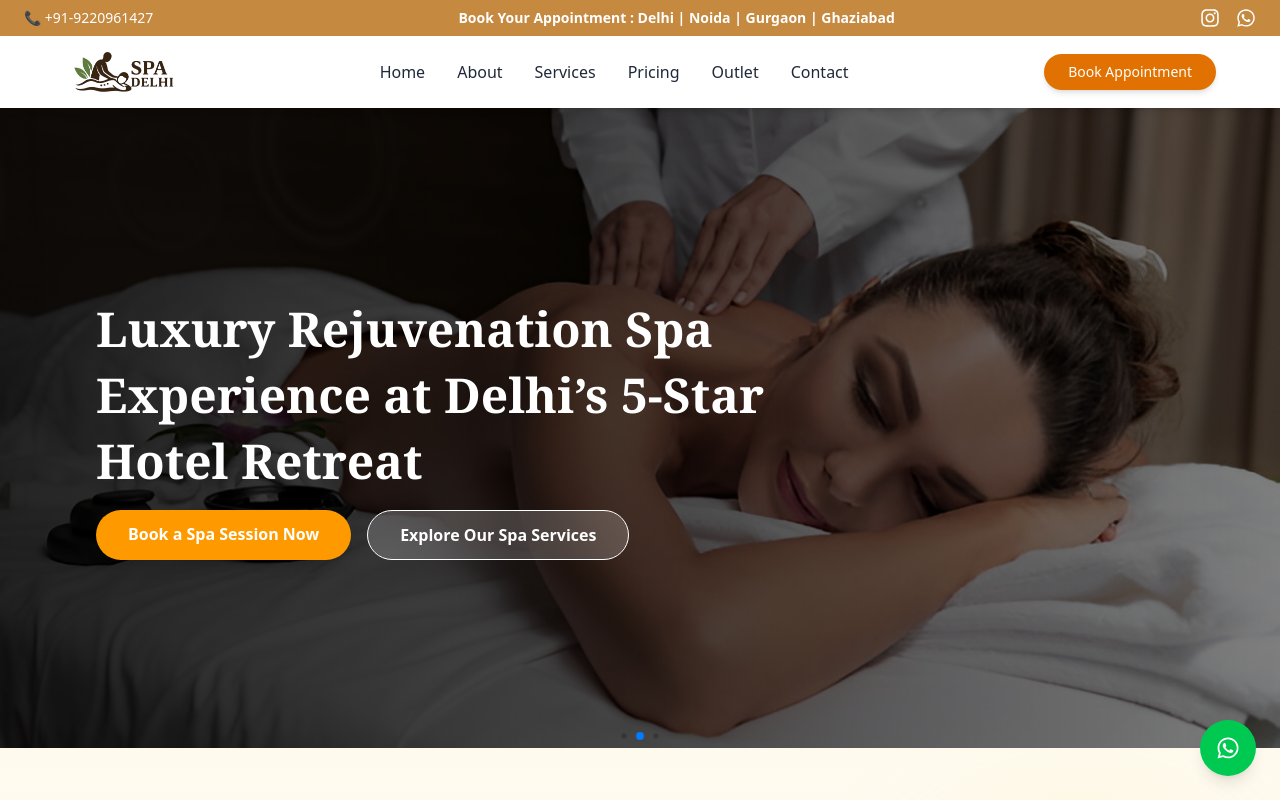
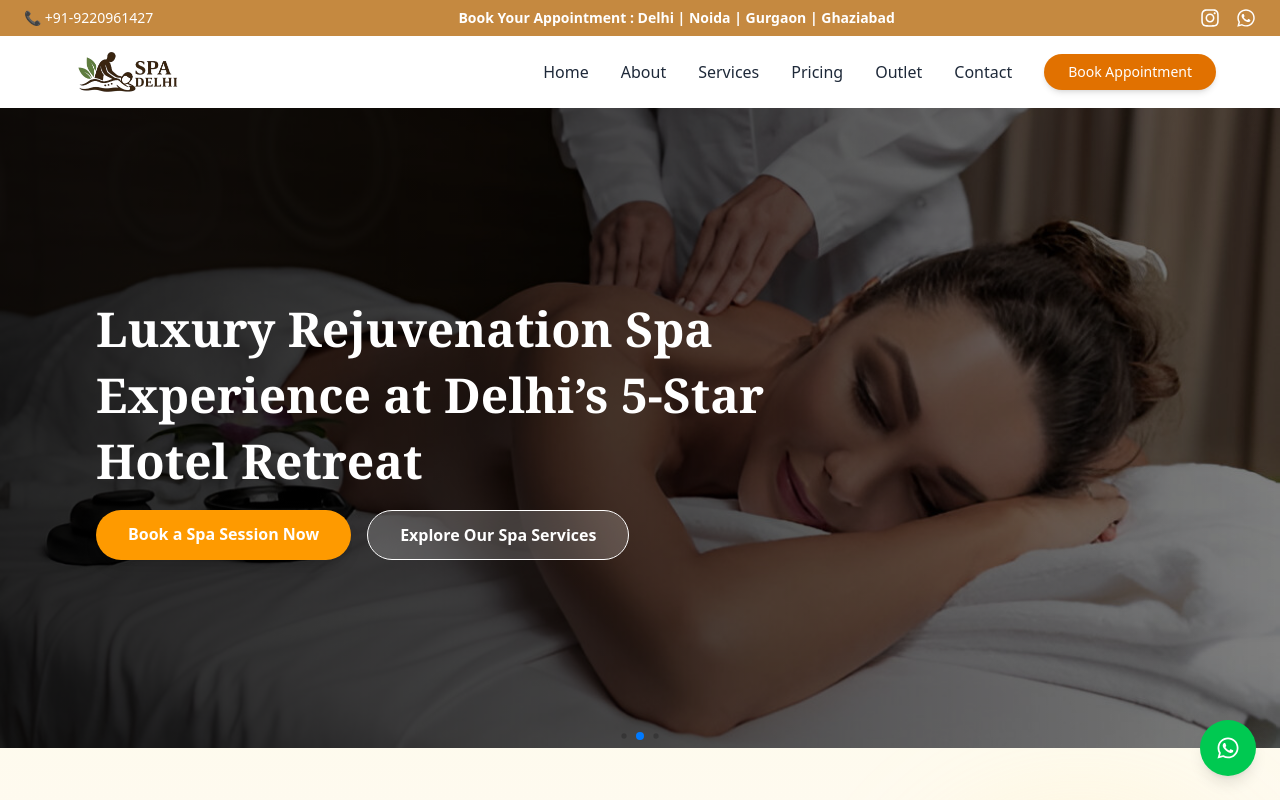
Before and after one commit to Prakash84/schoolsite, a Next.js app: page / in a window 1280 px wide. Shown: the top 800 px of the page. Built offline with nearby package versions, Linux system fonts and the light colour scheme.

Commit message:
Updated something

```diff
--- a/src/app/components/Navbar.jsx
+++ b/src/app/components/Navbar.jsx
@@ -8,53 +8,69 @@ import Image from "next/image";
 export default function Navbar() {
   const [isScrolled, setIsScrolled] = useState(false);
   const [isMenuOpen, setIsMenuOpen] = useState(false);
+  const [isServicesOpen, setIsServicesOpen] = useState(false);
+  const [isOutletOpen, setIsOutletOpen] = useState(false);
+  const [mobileServicesOpen, setMobileServicesOpen] = useState(false);
+  const [mobileOutletOpen, setMobileOutletOpen] = useState(false);
 
   useEffect(() => {
-    const handleScroll = () => {
-      setIsScrolled(window.scrollY > 50);
-    };
+    const handleScroll = () => setIsScrolled(window.scrollY > 50);
     window.addEventListener("scroll", handleScroll);
     return () => window.removeEventListener("scroll", handleScroll);
   }, []);
 
+  // Timeout for delayed close
+  let servicesTimeout, outletTimeout;
+
+  const handleServicesEnter = () => {
+    clearTimeout(servicesTimeout);
+    setIsServicesOpen(true);
+  };
+
+  const handleServicesLeave = () => {
+    servicesTimeout = setTimeout(() => setIsServicesOpen(false), 300);
+  };
+
+  const handleOutletEnter = () => {
+    clearTimeout(outletTimeout);
+    setIsOutletOpen(true);
+  };
+
+  const handleOutletLeave = () => {
+    outletTimeout = setTimeout(() => setIsOutletOpen(false), 300);
+  };
+
+  const servicesDropdown = [
+    { name: "Sandwich Massage", href: "/services/sandwich-massage" },
+    { name: "Couple Massage", href: "/services/couple-massage" },
+    { name: "B2B Massage", href: "/services/b2b-massage" },
+    { name: "Full Body Massage", href: "/services/full-body-massage" },
+    { name: "Hot Stone Massage", href: "/services/hot-stone-massage" },
+  ];
+
+  const outletDropdown = [
+    { name: "Aerocity", href: "/outlet/aerocity" },
+    { name: "Connaught Place", href: "/outlet/cp" },
+    { name: "Lajpat Nagar", href: "/outlet/lajpat-nagar" },
+    { name: "Paschim Vihar", href: "/outlet/paschim-vihar" },
+    { name: "Noida", href: "/outlet/noida" },
+  ];
+
   return (
     <>
       {/* Top Contact Bar */}
-      <div
-        className="hidden md:flex justify-between items-center text-sm text-white px-6 py-2 shadow-sm z-50"
-        style={{ backgroundColor: "#c58940" }}
-      >
-        <div>
+      <div className="hidden md:flex justify-between items-center text-sm text-white px-6 py-2 shadow-sm z-50" style={{ backgroundColor: "#c58940" }}>
         <p className="font-medium">📞 +91-9220961427</p>
-        </div>
-        <div className="text-center">
-          <p className="font-semibold">
-            Book Your Appointment : Delhi | Noida | Gurgaon | Ghaziabad
-          </p>
-        </div>
+        <p className="font-semibold">Book Your Appointment : Delhi | Noida | Gurgaon | Ghaziabad</p>
         <div className="flex items-center space-x-4">
-          <a
-            href="https://www.instagram.com/"
-            target="_blank"
-            rel="noopener noreferrer"
-            className="text-white hover:text-pink-200 transition"
-          >
-            <FaInstagram size={20} />
-          </a>
-          <a
-            href="http://wa.link/gt55qd"
-            target="_blank"
-            rel="noopener noreferrer"
-            className="text-white hover:text-green-300 transition"
-          >
-            <FaWhatsapp size={20} />
-          </a>
+          <a href="https://www.instagram.com/" target="_blank"><FaInstagram size={20} /></a>
+          <a href="http://wa.link/gt55qd" target="_blank"><FaWhatsapp size={20} /></a>
         </div>
       </div>
 
-      {/* Main Navbar */}
+      {/* Navbar */}
       <motion.nav
-        className={`w-full py-4 px-6 md:px-16 z-50 sticky top-0 bg-white shadow-md backdrop-blur-md transition-all duration-300 ${
+        className={`w-full py-4 px-6 md:px-16 sticky top-0 z-50 bg-white transition-all duration-300 ${
           isScrolled ? "shadow-lg" : ""
         }`}
         initial={{ y: -100 }}
@@ -62,47 +78,77 @@ export default function Navbar() {
         transition={{ duration: 0.5 }}
       >
         <div className="max-w-7xl mx-auto flex justify-between items-center">
-          {/* Logo Section */}
-          <motion.div
-            className="w-30 h-10 relative" // Increased width from w-40 to w-60
-            initial={{ opacity: 0 }}
-            animate={{ opacity: 1 }}
-            transition={{ delay: 0.2 }}
+          {/* Logo */}
+          <div className="w-32 h-10 relative">
+            <Image src="/images/spadelhilogo22.png" alt="Delhi Body Spa Logo" fill className="object-contain" />
+          </div>
+
+          {/* Desktop Navigation */}
+          <div className="hidden md:flex space-x-8 items-center">
+            <a href="/" className="font-medium text-gray-800 hover:text-amber-600 transition">Home</a>
+            <a href="/about" className="font-medium text-gray-800 hover:text-amber-600 transition">About</a>
+
+            {/* Services */}
+            <div
+              className="relative"
+              onMouseEnter={handleServicesEnter}
+              onMouseLeave={handleServicesLeave}
             >
-            <Image
-              src="/images/spadelhilogo22.png"
-              alt="Delhi Body Spa Logo"
-              fill
-              className="object-contain"
-              priority
-            />
-          </motion.div>
-
-
-          {/* Desktop Menu */}
-          <div className="hidden md:flex space-x-8">
-            {[
-              { name: "Home", href: "/" },
-              { name: "About", href: "/about" },
-              { name: "Services", href: "/Services" },
-              { name: "Pricing", href: "/pricing" },
-              { name: "Outlet", href: "/outlet" },
-              { name: "Contact", href: "/contact" },
-            ].map((item, i) => (
-              <motion.a
+              <button className="font-medium text-gray-800 hover:text-amber-600 transition">
+                Services
+              </button>
+              {isServicesOpen && (
+                <div className="absolute left-0 mt-2 w-56 bg-white shadow-xl rounded-xl z-50 py-2">
+                  {servicesDropdown.map((item) => (
+                    <a
                       key={item.name}
                       href={item.href}
-                className="font-medium text-gray-800 hover:text-amber-600 transition-colors"
-                initial={{ opacity: 0, y: -10 }}
-                animate={{ opacity: 1, y: 0 }}
-                transition={{ delay: 0.2 + i * 0.1 }}
+                      className="block px-5 py-2 text-[15px] font-medium text-gray-800 hover:bg-amber-100 transition"
                     >
                       {item.name}
-              </motion.a>
+                    </a>
                   ))}
                 </div>
+              )}
+            </div>
 
-          {/* Mobile Menu Toggle */}
+            <a href="/pricing" className="font-medium text-gray-800 hover:text-amber-600 transition">Pricing</a>
+
+            {/* Outlet */}
+            <div
+              className="relative"
+              onMouseEnter={handleOutletEnter}
+              onMouseLeave={handleOutletLeave}
+            >
+              <button className="font-medium text-gray-800 hover:text-amber-600 transition">
+                Outlet
+              </button>
+              {isOutletOpen && (
+                <div className="absolute left-0 mt-2 w-56 bg-white shadow-xl rounded-xl z-50 py-2">
+                  {outletDropdown.map((item) => (
+                    <a
+                      key={item.name}
+                      href={item.href}
+                      className="block px-5 py-2 text-[15px] font-medium text-gray-800 hover:bg-amber-100 transition"
+                    >
+                      {item.name}
+                    </a>
+                  ))}
+                </div>
+              )}
+            </div>
+
+            <a href="/contact" className="font-medium text-gray-800 hover:text-amber-600 transition">Contact</a>
+
+            <a
+              href="https://api.whatsapp.com/send?phone=919211059033"
+              className="bg-amber-600 text-white px-6 py-2 rounded-full font-medium text-sm hover:bg-amber-700 transition shadow-md"
+            >
+              Book Appointment
+            </a>
+          </div>
+
+          {/* Mobile Toggle */}
           <div className="md:hidden">
             <button
               onClick={() => setIsMenuOpen(!isMenuOpen)}
@@ -111,42 +157,67 @@ export default function Navbar() {
               ☰
             </button>
           </div>
-
-          {/* Appointment Button */}
-          <motion.a
-            href="https://api.whatsapp.com/send?phone=918860788415"
-            className="hidden md:inline-block bg-amber-600 text-white px-6 py-2 rounded-full font-medium text-sm hover:bg-amber-700 transition-all duration-300 shadow-md"
-            initial={{ opacity: 0 }}
-            animate={{ opacity: 1 }}
-            transition={{ delay: 0.5 }}
-            whileHover={{ scale: 1.05 }}
-          >
-            Book Appointment
-          </motion.a>
         </div>
 
-        {/* Mobile Dropdown Menu */}
+        {/* Mobile Menu */}
         {isMenuOpen && (
           <div className="md:hidden mt-4 space-y-4">
-            {[
-              { name: "Home", href: "/" },
-              { name: "About", href: "/about" },
-              { name: "Services", href: "/services" },
-              { name: "Pricing", href: "/pricing" },
-              { name: "Outlet", href: "/outlet" },
-              { name: "Contact", href: "/contact" },
-            ].map((item) => (
+            <a href="/" className="block text-gray-800 hover:text-amber-600">Home</a>
+            <a href="/about" className="block text-gray-800 hover:text-amber-600">About</a>
+
+            {/* Mobile Services */}
+            <div>
+              <button
+                onClick={() => setMobileServicesOpen(!mobileServicesOpen)}
+                className="font-medium text-gray-800 flex justify-between w-full"
+              >
+                Services <span>{mobileServicesOpen ? "▲" : "▼"}</span>
+              </button>
+              {mobileServicesOpen && (
+                <div className="ml-4 mt-1 space-y-1">
+                  {servicesDropdown.map((item) => (
                     <a
                       key={item.name}
                       href={item.href}
-                className="block text-gray-800 hover:text-amber-600 text-base"
+                      className="block text-sm text-[15px] font-medium text-gray-800 hover:text-amber-600"
                     >
                       {item.name}
                     </a>
                   ))}
+                </div>
+              )}
+            </div>
+
+            <a href="/pricing" className="block text-gray-800 hover:text-amber-600">Pricing</a>
+
+            {/* Mobile Outlet */}
+            <div>
+              <button
+                onClick={() => setMobileOutletOpen(!mobileOutletOpen)}
+                className="font-medium text-gray-800 flex justify-between w-full"
+              >
+                Outlet <span>{mobileOutletOpen ? "▲" : "▼"}</span>
+              </button>
+              {mobileOutletOpen && (
+                <div className="ml-4 mt-1 space-y-1">
+                  {outletDropdown.map((item) => (
                     <a
-              href="https://api.whatsapp.com/send?phone=918860788415"
-              className="block w-full text-center bg-amber-600 text-white px-6 py-2 rounded-full font-medium text-sm hover:bg-amber-700 transition-all duration-300 shadow-md"
+                      key={item.name}
+                      href={item.href}
+                      className="block text-sm text-[15px] font-medium text-gray-800 hover:text-amber-600"
+                    >
+                      {item.name}
+                    </a>
+                  ))}
+                </div>
+              )}
+            </div>
+
+            <a href="/contact" className="block text-gray-800 hover:text-amber-600">Contact</a>
+
+            <a
+              href="https://api.whatsapp.com/send?phone=919211059033"
+              className="block text-center bg-amber-600 text-white px-6 py-2 rounded-full font-medium text-sm hover:bg-amber-700 transition shadow-md"
             >
               Book Appointment
             </a>
```
Lines whose indentation alone changed are shown as unchanged.
